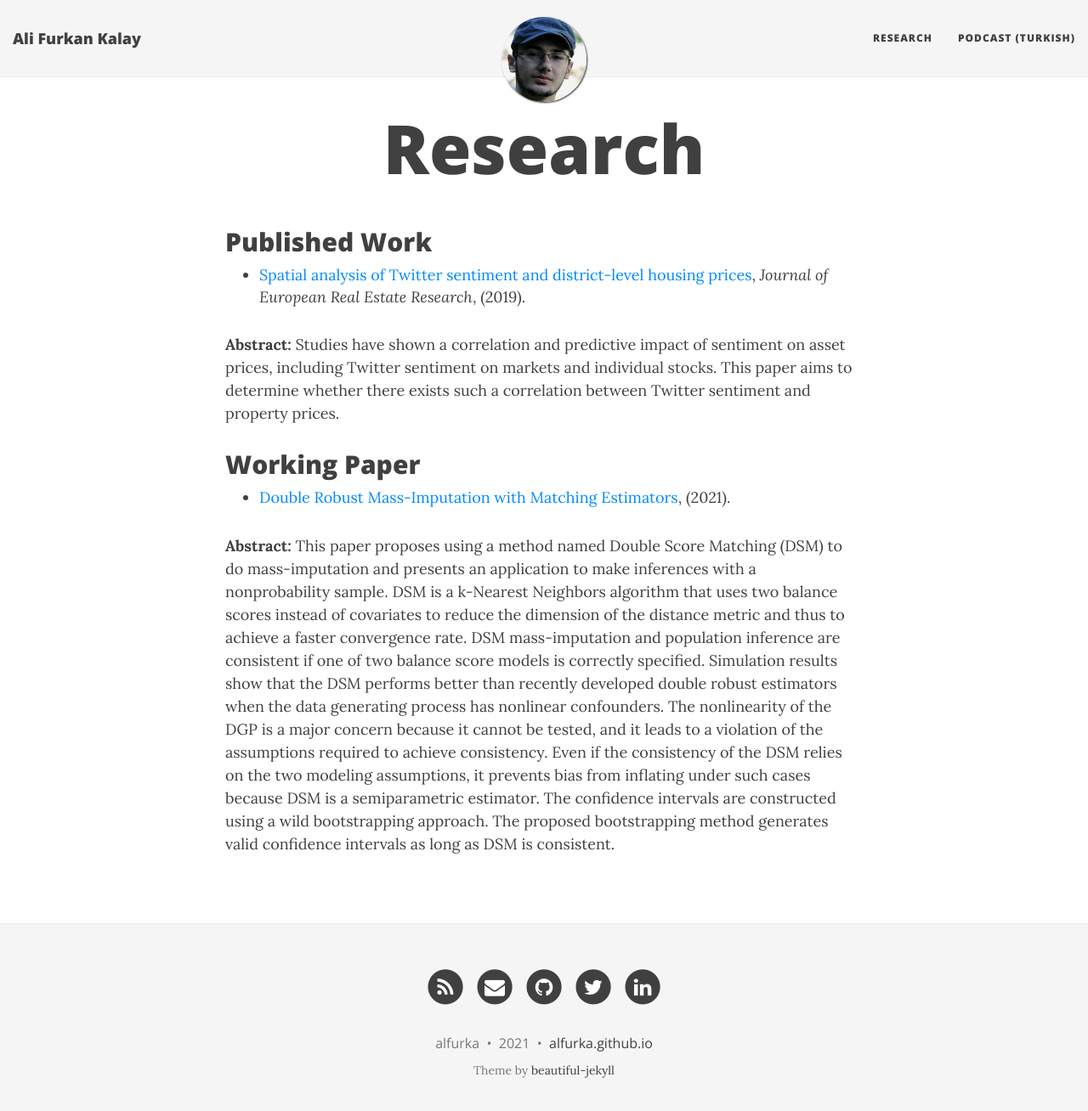
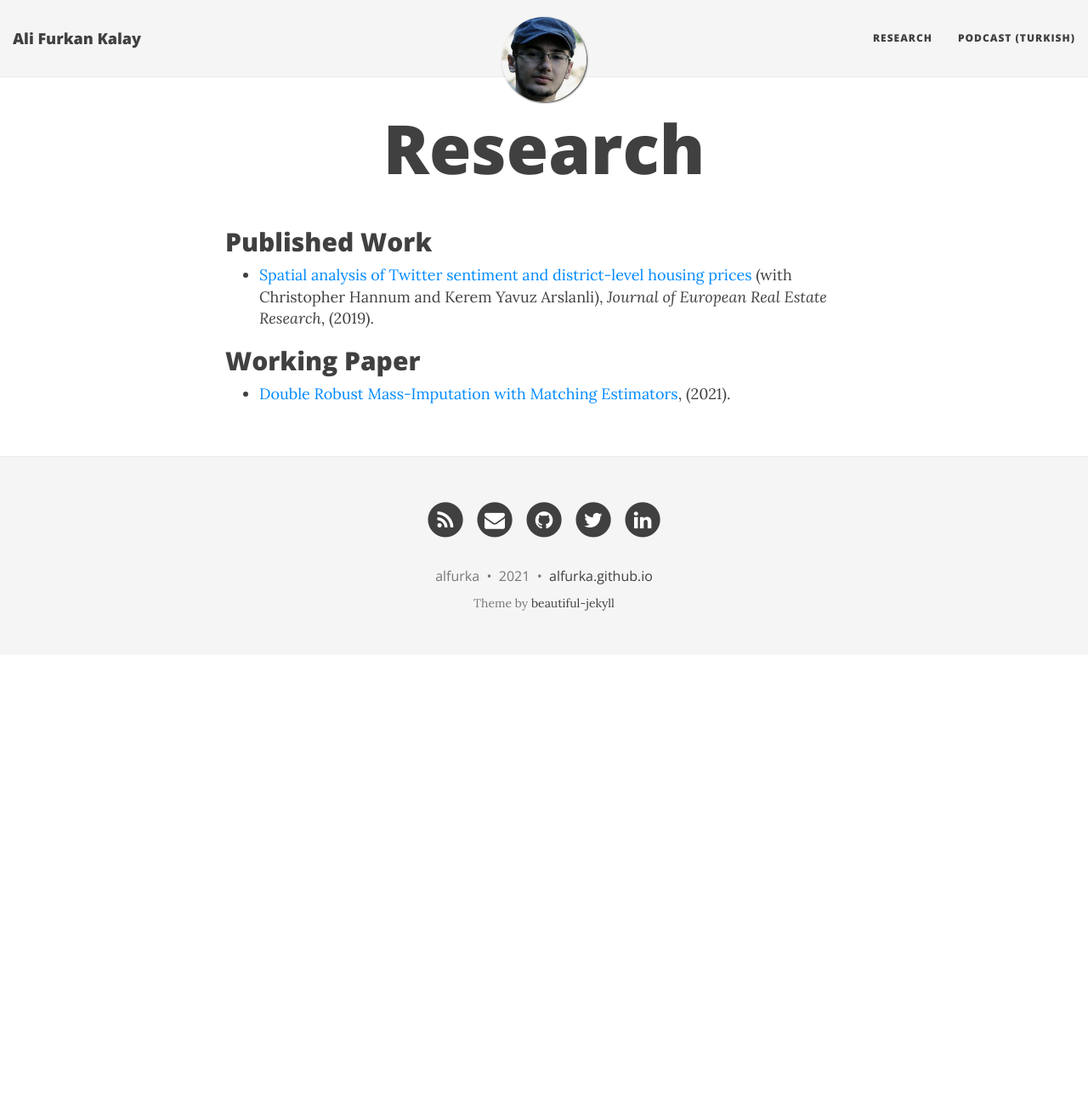
Before and after one commit to alfurka/alfurka.github.io, a Jekyll site: the page built from research.md, in a window 1280 px wide and 1321 px high. Shown: the top 1308 px of the window at 85% size. Built offline with Jekyll 4.4.1, drawn with Linux system fonts in a browser that asks for light colours; nearby versions of some CDN libraries.

Commit message:
Update research.md

```diff
--- a/research.md
+++ b/research.md
@@ -5,13 +5,8 @@
 
 ## Published Work
 
-- [Spatial analysis of Twitter sentiment and district-level housing prices](https://www.emerald.com/insight/content/doi/10.1108/JERER-08-2018-0036/full/html), *Journal of European Real Estate Research*, (2019).
-
-**Abstract:** Studies have shown a correlation and predictive impact of sentiment on asset prices, including Twitter sentiment on markets and individual stocks. This paper aims to determine whether there exists such a correlation between Twitter sentiment and property prices.
-
+- [Spatial analysis of Twitter sentiment and district-level housing prices](https://www.emerald.com/insight/content/doi/10.1108/JERER-08-2018-0036/full/html) (with Christopher Hannum and Kerem Yavuz Arslanli), *Journal of European Real Estate Research*, (2019).
 
 ## Working Paper
 
 - [Double Robust Mass-Imputation with Matching Estimators](https://arxiv.org/abs/2110.09275), (2021).
-
-**Abstract:** This paper proposes using a method named Double Score Matching (DSM) to do mass-imputation and presents an application to make inferences with a nonprobability sample. DSM is a k-Nearest Neighbors algorithm that uses two balance scores instead of covariates to reduce the dimension of the distance metric and thus to achieve a faster convergence rate. DSM mass-imputation and population inference are consistent if one of two balance score models is correctly specified. Simulation results show that the DSM performs better than recently developed double robust estimators when the data generating process has nonlinear confounders. The nonlinearity of the DGP is a major concern because it cannot be tested, and it leads to a violation of the assumptions required to achieve consistency. Even if the consistency of the DSM relies on the two modeling assumptions, it prevents bias from inflating under such cases because DSM is a semiparametric estimator. The confidence intervals are constructed using a wild bootstrapping approach. The proposed bootstrapping method generates valid confidence intervals as long as DSM is consistent.
```
